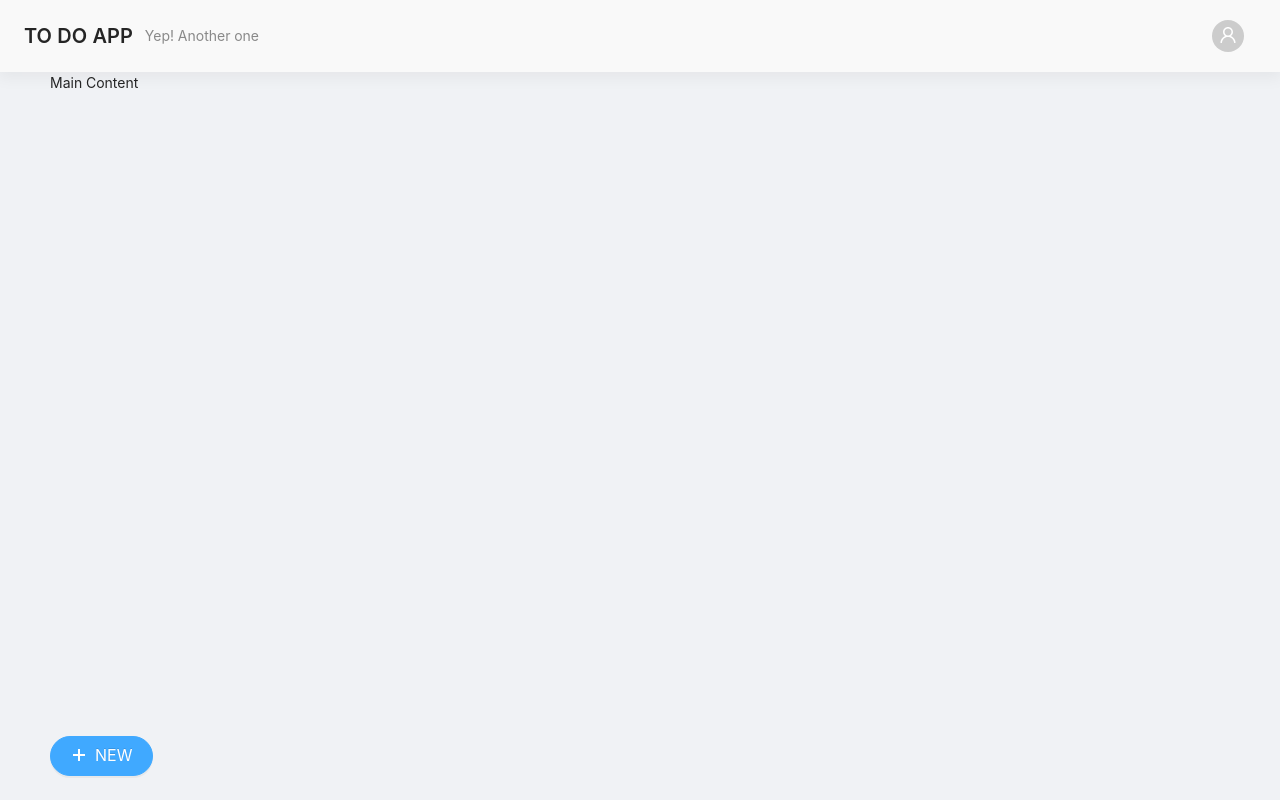
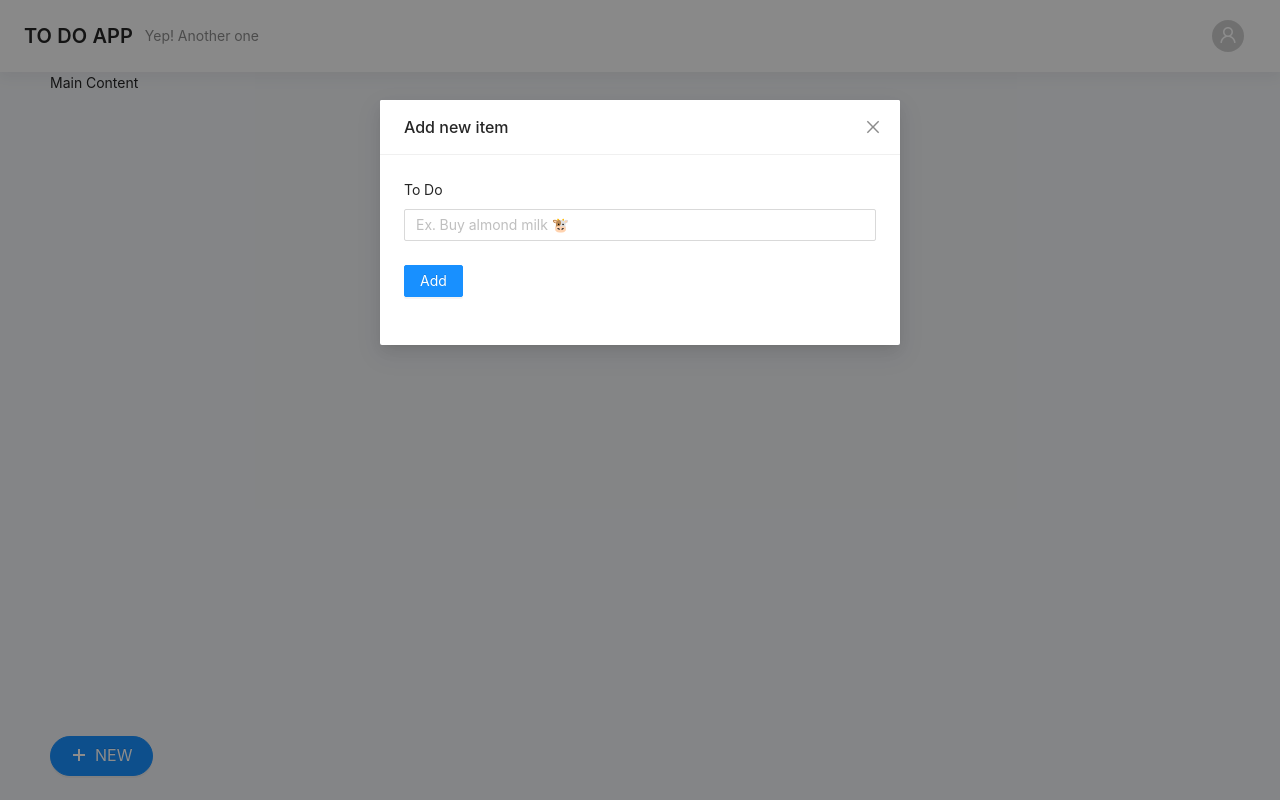
Before and after one commit to ralphZero/todo-react-app, a React (Create React App) app: page / in a window 1280 px wide. Both pictures are taken after a click on the button "NEW". Built offline with nearby package versions, Linux system fonts and the light colour scheme.

Commit message:
modal visibility toggler

```diff
--- a/src/components/AddButton.jsx
+++ b/src/components/AddButton.jsx
@@ -1,18 +1,24 @@
-import React, { useState } from 'react';
+import React, { useState, useContext } from 'react';
 import { PlusOutlined } from '@ant-design/icons'
 import { Button, Modal, Form, Input } from 'antd';
 
+import { ModalContext } from '../contexts/ModalContext';
+
+
 const AddCommentForm = () => {
-    const [modalVisible, setModalVisible] = useState(false);
+
+    const { isVisible, toggleModal } = useContext(ModalContext);
+
     return (
         <>
-            <Button type="primary" shape="round" icon={<PlusOutlined />} size="large">
+            <Button onClick={toggleModal} type="primary" shape="round" icon={<PlusOutlined />} size="large">
                 NEW
             </Button>
             <Modal
                 title="Add new item"
-                visible={modalVisible}
+                visible={isVisible}
                 footer={null}
+                onCancel={toggleModal}
                 okButtonProps={{
                     hidden: true,
                 }}
```
